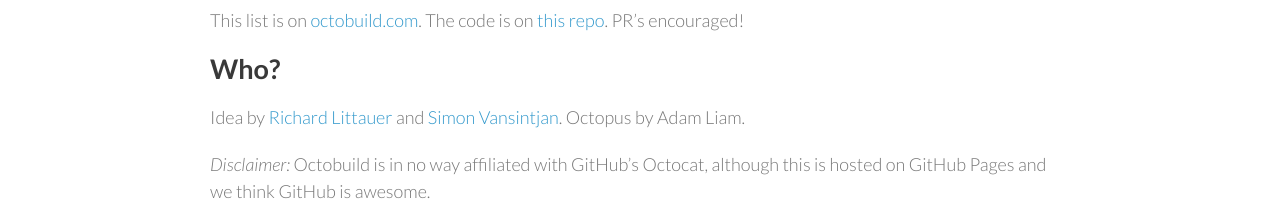
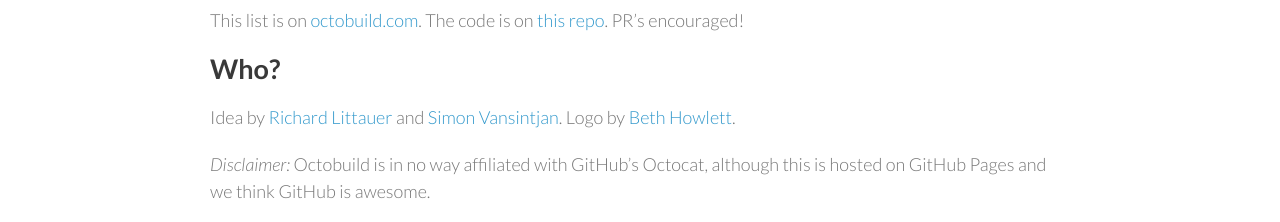
Before and after one commit to RichardLitt/octobuild, a Jekyll site: the page built from index.md, in a window 1280 px wide. Shown: the part 1813-2035 px from the top of the page. Built offline with Jekyll 4.4.1, drawn with Linux system fonts in a browser that asks for light colours; nearby versions of some CDN libraries; Markdown is read by kramdown in place of the engine named in the settings.

Commit message:
Update sourcing

```diff
--- a/index.md
+++ b/index.md
@@ -46,6 +46,6 @@
 
 ## Who?
 
-Idea by [Richard Littauer](https://github.com/RichardLitt) and [Simon Vansintjan](http://github.com/simonv3). Octopus by Adam Liam.
+Idea by [Richard Littauer](https://github.com/RichardLitt) and [Simon Vansintjan](http://github.com/simonv3). Logo by [Beth Howlett](be.net/bethhowlett).
 
 *Disclaimer:* Octobuild is in no way affiliated with GitHub's Octocat, although this is hosted on GitHub Pages and we think GitHub is awesome.
```
